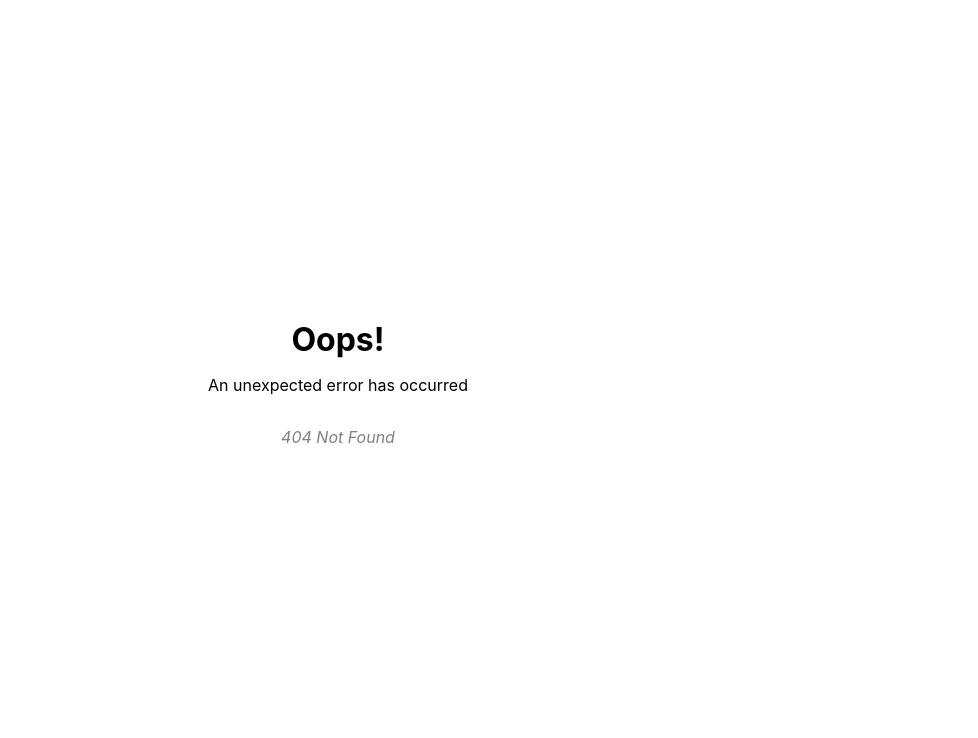
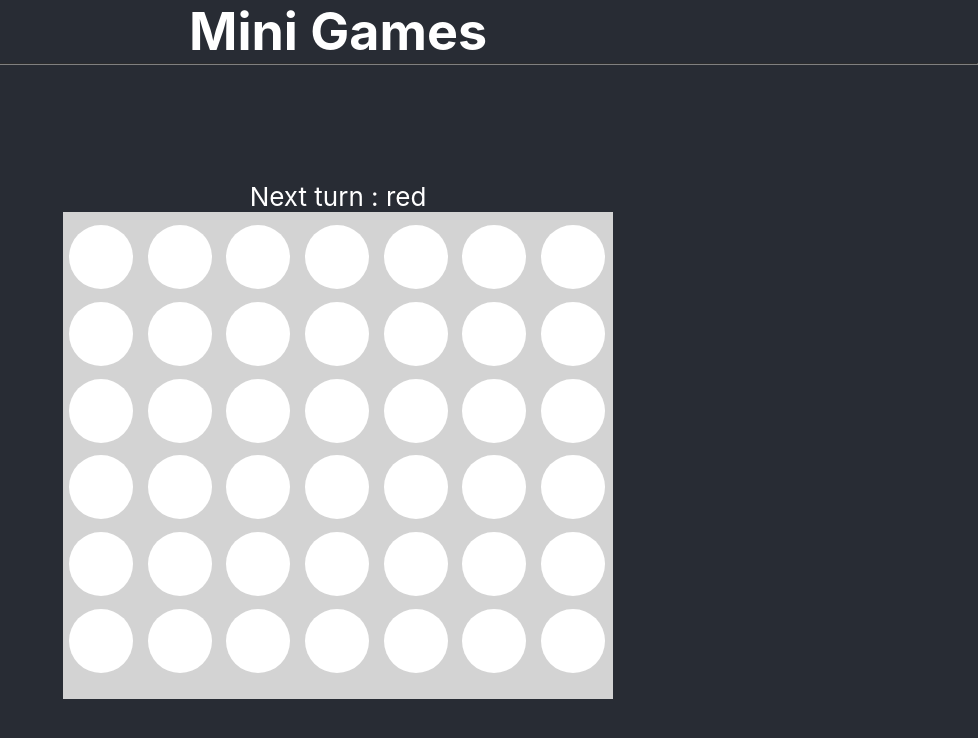
Before and after one commit to ducruetl/MiniGames, a React (Create React App) app: page /games/connect-four in a window 1280 px wide. Before the commit this address had no page. Shown: the top 738 px of the page, without its empty margins (302-1280 px from the left). Built offline with nearby package versions, Linux system fonts and the light colour scheme.

Commit message:
Added Connect 4 game, separated css into multiple files, added image for tic-tac-toe game

```diff
--- a/src/error-page.jsx
+++ b/src/error-page.jsx
@@ -1,6 +1,6 @@
 import { useRouteError } from "react-router-dom";
 
-import './style.css';
+import './styles/style.css';
 
 export default function ErrorPage() {
 	const error = useRouteError();
--- /dev/null
+++ b/src/routes/connect-four.jsx
@@ -0,0 +1,222 @@
+import { useState } from 'react';
+import { Link } from 'react-router-dom';
+import '../styles/connect-four.css';
+
+function Circle({value, onCoinClick}) {
+	if (value == 'red') {
+		return <button className='redCoin' onClick={onCoinClick}/>;
+	}
+	if (value == 'yellow') {
+		return <button className='yellowCoin' onClick={onCoinClick}/>;
+	}
+	return <button className='coin' onClick={onCoinClick}/>;
+}
+
+function calculateWinner(coinColors ,coinNumber) {
+	let i = 1;
+	let cpt = 1;
+	const color = coinColors[coinNumber];
+
+	if (coinNumber % 6 >= 3) {
+		while (i < 4) {
+			if (coinColors[coinNumber - i] == color) {
+				cpt++;
+			} else {
+				i = 4;
+			}
+			i++;
+		}
+		if (cpt == 4) {
+			return true;
+		}
+		i = 1;
+		cpt = 1;
+	} else {
+		while (i < 4) {
+			if (coinColors[coinNumber + i] == color) {
+				cpt++;
+			} else {
+				i = 4;
+			}
+			i++;
+		}
+		if (cpt == 4) {
+			return true;
+		}
+		i = 1;
+		cpt = 1;
+	}
+
+	if (coinNumber + 18 <= 41) {
+		while (i < 4) {
+			if (coinColors[coinNumber + i*6] == color) {
+				cpt++;
+			} else {
+				i = 4;
+			}
+			i++;
+		}
+		if (cpt == 4) {
+			return true;
+		}
+		i = 1;
+		cpt = 1;
+
+		if (coinNumber % 6 >= 3) {
+			while (i < 4) {
+				if (coinColors[coinNumber - i + i*6] == color) {
+					cpt++;
+				} else {
+					i = 4;
+				}
+				i++;
+			}
+			if (cpt == 4) {
+				return true;
+			}
+			i = 1;
+			cpt = 1;
+		} else {
+			while (i < 4) {
+				if (coinColors[coinNumber + i + i*6] == color) {
+					cpt++;
+				} else {
+					i = 4;
+				}
+				i++;
+			}
+			if (cpt == 4) {
+				return true;
+			}
+			i = 1;
+			cpt = 1;
+		}
+
+	}
+
+	if (coinNumber - 18 >= 0) {
+		while (i < 4) {
+			if (coinColors[coinNumber - i*6] == color) {
+				cpt++;
+			} else {
+				i = 4;
+			}
+			i++;
+		}
+		if (cpt == 4) {
+			return true;
+		}
+		i = 1;
+		cpt = 1;
+
+		if (coinNumber % 6 >= 3) {
+			while (i < 4) {
+				if (coinColors[coinNumber - i - i*6] == color) {
+					cpt++;
+				} else {
+					i = 4;
+				}
+				i++;
+			}
+			if (cpt == 4) {
+				return true;
+			}
+			i = 1;
+			cpt = 1;
+		} else {
+			while (i < 4) {
+				if (coinColors[coinNumber + i - i*6] == color) {
+					cpt++;
+				} else {
+					i = 4;
+				}
+				i++;
+			}
+			if (cpt == 4) {
+				return true;
+			}
+
+		}
+	}
+
+	return false;
+
+}
+
+function GameBoard() {
+
+	const [coinColors, setCoinColors] = useState(Array(42).fill(null));
+	const [isRedNext, setIsRedNext] = useState(true);
+	const [gameStatus, setGameStatus] = useState("Next turn : red");
+	const [winner, setWinner] = useState(null);
+
+	let circles = [];
+
+	for (let i = 0; i < 42; i++) {
+		circles.push(<Circle key={i} value={coinColors[i]} onCoinClick={() => handleCoinClick(i)}/>);
+	}
+
+	function handleCoinClick(coinNumber) {
+
+		if (winner) {
+			return;
+		}
+
+		if (coinNumber % 6 == 0) {
+			coinNumber++;
+		}
+		const startingCoin = (Math.ceil(coinNumber/6) * 6) - 1;
+		const newColors = coinColors.slice();
+
+		for (let i = startingCoin; i > startingCoin - 6; i--) {
+			if (coinColors[i] == null) {
+				if (isRedNext) {
+					newColors[i] = 'red';
+					setIsRedNext(false);
+					setGameStatus("Next turn : yellow");
+				} else {
+					newColors[i] = 'yellow';
+					setIsRedNext(true);
+					setGameStatus("Next turn : red");
+				}
+				setCoinColors(newColors);
+				if (calculateWinner(newColors, i)) {
+					setWinner(newColors[i]);
+					setGameStatus(newColors[i] + " has won!");
+				}
+				return;
+			}
+		}
+	}
+
+	return (
+		<>
+			<div className='gameStatus'>
+				{gameStatus}
+			</div>
+			<div className='connect-four'>
+				{circles}
+			</div>
+		</>
+	);
+}
+
+function ConnectFour() {
+	return (
+		<>
+			<div className='header'>
+        <h1>
+					<Link to={'/'} className='link'>
+						Mini Games
+					</Link>
+				</h1>
+        <hr/>
+      </div>
+      <div className='mainGame'>
+        <GameBoard/>
+      </div>
+		</>
+	);
+}
+
+export default ConnectFour;
--- a/src/routes/root.jsx
+++ b/src/routes/root.jsx
@@ -1,6 +1,6 @@
 import { Link } from 'react-router-dom';
 
-import '../style.css';
+import '../styles/style.css';
 
 export default function Root() {
 	return (
@@ -14,13 +14,17 @@ export default function Root() {
         <hr/>
       </div>
       <div className='main'>
-				<Link to={'tic-tac-toe'} className='link'>
-					<div className='game'>
+				<div className='game'>
+					<Link to={'games/tic-tac-toe'} className='link'>
 						Tic Tac Toe
-					</div>
-				</Link>
+						<img src='tic-tac-toe.png'/>
+					</Link>
+				</div>
+
 				<div className='game'>
-					Under development
+					<Link to={'games/connect-four'} className='link'>
+						Connect 4
+					</Link>
 				</div>
 				<div className='game'>
 					Under development
--- a/src/routes/tic-tac-toe.jsx
+++ b/src/routes/tic-tac-toe.jsx
@@ -1,6 +1,6 @@
 import { useState } from 'react';
 import { Link } from 'react-router-dom';
-import '../style.css';
+import '../styles/tic-tac-toe.css';
 
 // Return true if all the squares are filled, return false if at least one square is null
 function isBoardFull(squares) {
--- a/src/style.css
+++ b/src/styles/connect-four.css
@@ -1,20 +1,3 @@
-/* error-page.jsx */
-
-#error-page {
-	margin-top: 40vh;
-	display: flex;
-	flex-direction: column;
-	justify-content: center;
-	align-items: center;
-	text-align: center;
-}
-
-#error-page i {
-	color: gray;
-}
-
-/* All */
-
 body {
   margin: 0;
   font-family: -apple-system, BlinkMacSystemFont, 'Segoe UI', 'Roboto', 'Oxygen',
@@ -29,27 +12,59 @@ code {
     monospace;
 }
 
+.connect-four {
+	display: flex;
+	flex-direction: column;
+	flex-wrap: wrap;
+	min-width: 43vw;
+	height: 38vw;
+	background-color: lightgray;
+}
+
+/* Coin */
+
+.coin {
+	width: 5vw;
+	height: 5vw;
+	margin-left: 0.5vw;
+	margin-right: 0.5vw;
+	margin-top: 1vw;
+	border-radius: 50%;
+	border: none;
+	background-color: white;
+}
+
+.redCoin {
+	width: 5vw;
+	height: 5vw;
+	margin-left: 0.5vw;
+	margin-right: 0.5vw;
+	margin-top: 1vw;
+	border-radius: 50%;
+	border: none;
+	background-color: red;
+}
+
+.yellowCoin {
+	width: 5vw;
+	height: 5vw;
+	margin-left: 0.5vw;
+	margin-right: 0.5vw;
+	margin-top: 1vw;
+	border-radius: 50%;
+	border: none;
+	background-color: yellow;
+}
+
 .link {
+	display: flex;
+	flex-direction: column;
+	align-items: center;
+	justify-content: space-evenly;
 	text-decoration: none;
 	color: white;
-}
-
-/* tic-tac-toe.jsx */
-
-.game {
-	margin-left: 4vw;
-	height: 40vh;
-	width: 20vw;
-	border: solid 2px white;
-}
-
-.main {
-	text-align: center;
-  background-color: #282c34;
-  min-height: 90vh;
-  display: flex;
-  font-size: calc(10px + 2vmin);
-  color: white;
+	height: 100%;
+	width: 100%;
 }
 
 .mainGame {
@@ -81,17 +96,3 @@ hr {
   margin: 0;
   border-color: gray;
 }
-
-.row {
-  display: flex;
-  margin: 0;
-}
-
-.square {
-  height: 64px;
-  width: 64px;
-  background-color: #282c34;
-  border: solid 2px white;
-  color: white;
-  font-size: 48px;
-}
--- /dev/null
+++ b/src/styles/style.css
@@ -0,0 +1,103 @@
+/* error-page.jsx */
+
+#error-page {
+	margin-top: 40vh;
+	display: flex;
+	flex-direction: column;
+	justify-content: center;
+	align-items: center;
+	text-align: center;
+}
+
+#error-page i {
+	color: gray;
+}
+
+/* All */
+
+body {
+  margin: 0;
+  font-family: -apple-system, BlinkMacSystemFont, 'Segoe UI', 'Roboto', 'Oxygen',
+    'Ubuntu', 'Cantarell', 'Fira Sans', 'Droid Sans', 'Helvetica Neue',
+    sans-serif;
+  -webkit-font-smoothing: antialiased;
+  -moz-osx-font-smoothing: grayscale;
+}
+
+code {
+  font-family: source-code-pro, Menlo, Monaco, Consolas, 'Courier New',
+    monospace;
+}
+
+.link {
+	display: flex;
+	flex-direction: column;
+	align-items: center;
+	justify-content: space-evenly;
+	text-decoration: none;
+	color: white;
+	height: 100%;
+	width: 100%;
+}
+
+/* tic-tac-toe.jsx */
+
+.game {
+	margin-left: 4vw;
+	height: 40vh;
+	width: 20vw;
+	border: solid 2px white;
+}
+
+.main {
+	text-align: center;
+  background-color: #282c34;
+  min-height: 90vh;
+  display: flex;
+  font-size: calc(10px + 2vmin);
+  color: white;
+}
+
+.mainGame {
+  text-align: center;
+  background-color: #282c34;
+  min-height: 90vh;
+  display: flex;
+  flex-direction: column;
+  align-items: center;
+  justify-content: center;
+  font-size: calc(10px + 2vmin);
+  color: white;
+}
+
+.header {
+  text-align: center;
+  background-color: #282c34;
+  font-size: calc(10px + 2vmin);
+  min-height: 10vh;
+  color: white;
+  margin: 0;
+}
+
+h1 {
+  margin: 0;
+}
+
+hr {
+  margin: 0;
+  border-color: gray;
+}
+
+.row {
+  display: flex;
+  margin: 0;
+}
+
+.square {
+  height: 64px;
+  width: 64px;
+  background-color: #282c34;
+  border: solid 2px white;
+  color: white;
+  font-size: 48px;
+}
--- /dev/null
+++ b/src/styles/tic-tac-toe.css
@@ -0,0 +1,84 @@
+body {
+  margin: 0;
+  font-family: -apple-system, BlinkMacSystemFont, 'Segoe UI', 'Roboto', 'Oxygen',
+    'Ubuntu', 'Cantarell', 'Fira Sans', 'Droid Sans', 'Helvetica Neue',
+    sans-serif;
+  -webkit-font-smoothing: antialiased;
+  -moz-osx-font-smoothing: grayscale;
+}
+
+code {
+  font-family: source-code-pro, Menlo, Monaco, Consolas, 'Courier New',
+    monospace;
+}
+
+.link {
+	display: flex;
+	flex-direction: column;
+	align-items: center;
+	justify-content: space-evenly;
+	text-decoration: none;
+	color: white;
+	height: 100%;
+	width: 100%;
+}
+
+.game {
+	margin-left: 4vw;
+	height: 40vh;
+	width: 20vw;
+	border: solid 2px white;
+}
+
+.main {
+	text-align: center;
+  background-color: #282c34;
+  min-height: 90vh;
+  display: flex;
+  font-size: calc(10px + 2vmin);
+  color: white;
+}
+
+.mainGame {
+  text-align: center;
+  background-color: #282c34;
+  min-height: 90vh;
+  display: flex;
+  flex-direction: column;
+  align-items: center;
+  justify-content: center;
+  font-size: calc(10px + 2vmin);
+  color: white;
+}
+
+.header {
+  text-align: center;
+  background-color: #282c34;
+  font-size: calc(10px + 2vmin);
+  min-height: 10vh;
+  color: white;
+  margin: 0;
+}
+
+h1 {
+  margin: 0;
+}
+
+hr {
+  margin: 0;
+  border-color: gray;
+}
+
+.row {
+  display: flex;
+  margin: 0;
+}
+
+.square {
+  height: 64px;
+  width: 64px;
+  background-color: #282c34;
+  border: solid 2px white;
+  color: white;
+  font-size: 48px;
+}
```
Also changed, not shown: src/index.jsx (+7 -2 lines), public/tic-tac-toe.png (added).
